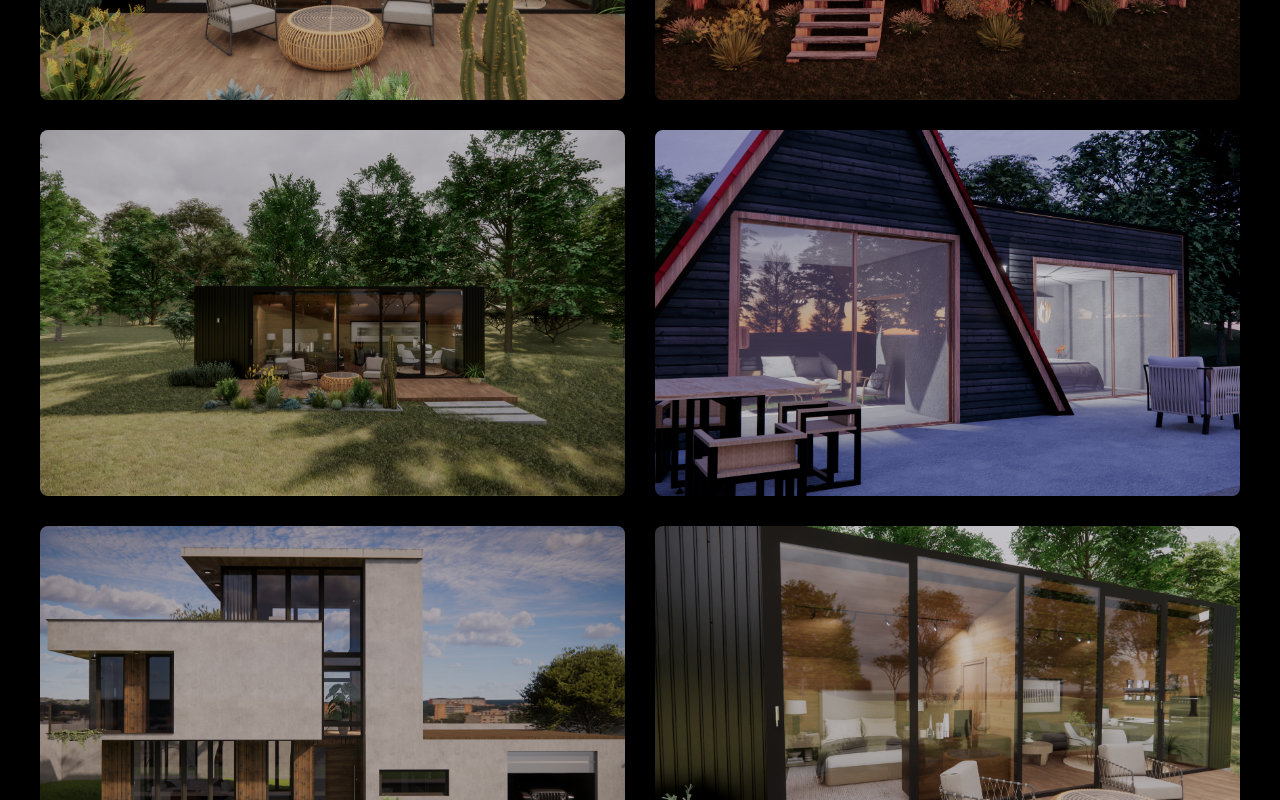
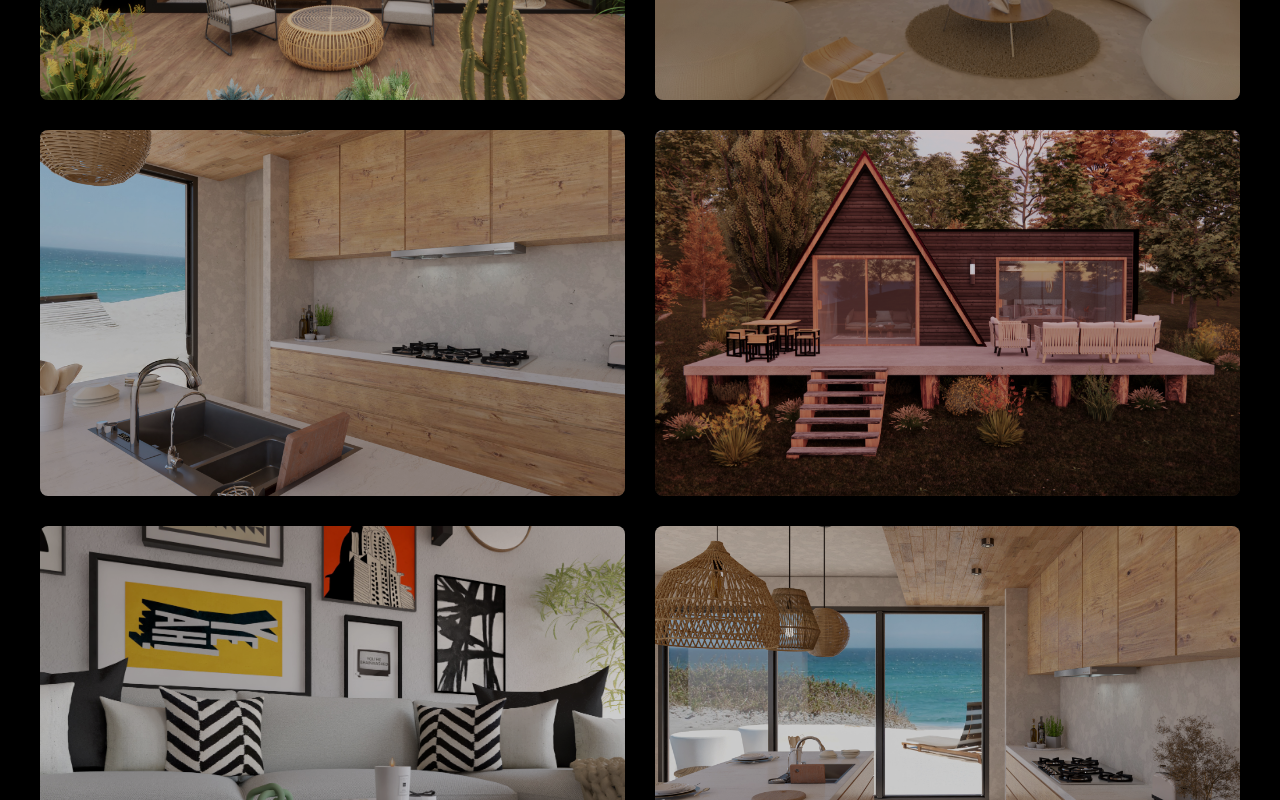
Before and after one commit to PabloArayaG/innova-arch, a React (Vite) app: page / in a window 1280 px wide. Shown: the part 2640-3440 px from the top of the page. Built offline with nearby package versions, Linux system fonts and the light colour scheme.

Commit message:
proyectos mezclados

```diff
--- a/src/components/ProjectsSection.jsx
+++ b/src/components/ProjectsSection.jsx
@@ -248,16 +248,33 @@ const ProjectsSection = () => {
 
   const getCurrentProjects = () => {
     if (activeCategory === 'all') {
-      // Combinar todos los proyectos para la vista "Todos"
-      const allProjectsArray = [
-        ...allProjects.vivienda,
-        ...allProjects.interiorismo,
-        ...allProjects.mobiliario
-      ];
+      // Combinar todos los proyectos mezclados para la vista "Todos"
+      const allProjectsArray = [];
+      const maxLength = Math.max(
+        allProjects.vivienda.length,
+        allProjects.interiorismo.length,
+        allProjects.mobiliario.length
+      );
+
+      // Mezclar proyectos intercalando categorías
+      for (let i = 0; i < maxLength; i++) {
+        if (i < allProjects.vivienda.length) allProjectsArray.push(allProjects.vivienda[i]);
+        if (i < allProjects.interiorismo.length) allProjectsArray.push(allProjects.interiorismo[i]);
+        if (i < allProjects.mobiliario.length) allProjectsArray.push(allProjects.mobiliario[i]);
+      }
+
       const startIndex = currentPage * itemsPerPage;
       return allProjectsArray.slice(startIndex, startIndex + itemsPerPage);
     } else {
       const categoryProjects = allProjects[activeCategory] || [];
+
+      // Para vivienda, mostrar en orden diferente (empezar desde el proyecto más reciente)
+      if (activeCategory === 'vivienda') {
+        const reorderedProjects = [...categoryProjects].reverse();
+        const startIndex = currentPage * itemsPerPage;
+        return reorderedProjects.slice(startIndex, startIndex + itemsPerPage);
+      }
+
       const startIndex = currentPage * itemsPerPage;
       return categoryProjects.slice(startIndex, startIndex + itemsPerPage);
     }
@@ -265,12 +282,10 @@ const ProjectsSection = () => {
 
   const getTotalPages = () => {
     if (activeCategory === 'all') {
-      const allProjectsArray = [
-        ...allProjects.vivienda,
-        ...allProjects.interiorismo,
-        ...allProjects.mobiliario
-      ];
-      return Math.ceil(allProjectsArray.length / itemsPerPage);
+      const totalProjects = allProjects.vivienda.length +
+                           allProjects.interiorismo.length +
+                           allProjects.mobiliario.length;
+      return Math.ceil(totalProjects / itemsPerPage);
     }
     const categoryProjects = allProjects[activeCategory] || [];
     return Math.ceil(categoryProjects.length / itemsPerPage);
```
